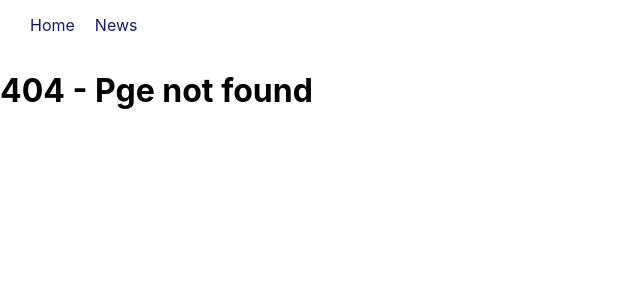
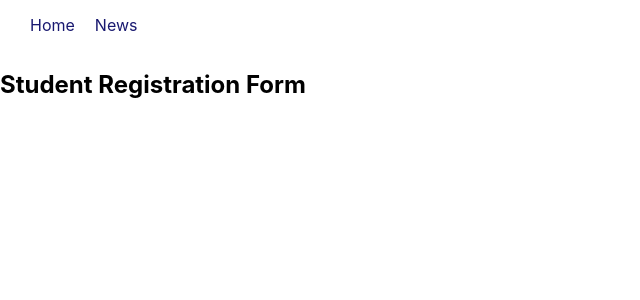
Before and after one commit to MaryOleksiuk/project-react, a React (Create React App) app: page /student/registration in a window 1280 px wide. Before the commit this address led to /page-not-found. Shown: the top 300 px of the page, without its empty margins (0-640 px from the left). Built offline with nearby package versions, Linux system fonts and the light colour scheme.

Commit message:
Lesson-5-task-1: Add base for form

```diff
--- a/package.json
+++ b/package.json
@@ -6,6 +6,7 @@
     "@fortawesome/fontawesome-svg-core": "^1.2.25",
     "@fortawesome/free-solid-svg-icons": "^5.11.2",
     "@fortawesome/react-fontawesome": "^0.1.6",
+    "formik": "^2.0.3",
     "moment": "^2.24.0",
     "node-sass": "^4.12.0",
     "react": "^16.10.2",
--- /dev/null
+++ b/src/Components/StudentRegistration/index.js
@@ -0,0 +1,38 @@
+import React from 'react';
+import { Formik, Form } from 'formik';
+
+export const StudentRegistration = () => {
+
+  const initialValues = {
+    firstName: '',
+    surname: '',
+    age: '',
+    email: '',
+    sex: '',
+    specialty: ''
+  };
+
+  const submitForm = () => {
+
+  };
+
+  return (
+    <section className='form'>
+      <h1>Student Registration Form</h1>
+
+      <Formik
+        initialValues={initialValues}
+        onSubmit={submitForm}
+      >
+        {() => {
+
+          return(
+            <Form>
+
+            </Form>
+          )
+        }}
+      </Formik>
+    </section>
+  )
+};
--- a/src/navigation/book.js
+++ b/src/navigation/book.js
@@ -3,5 +3,6 @@ export const book = Object.freeze({
   news: '/news',
   newsItem: '/news/:id',
   unknown: '/page-not-found',
-  login: '/login'
+  login: '/login',
+  studentRegistration: '/student/registration'
 });
--- a/src/navigation/index.js
+++ b/src/navigation/index.js
@@ -6,6 +6,7 @@ import { Home } from '../Views/Home';
 import { PageNotFound } from '../Components/Page-not-found';
 import { Login } from '../Components/Login';
 import { PrivateRoute } from './PrivateRoute';
+import {StudentRegistration} from '../Components/StudentRegistration';
 
 export const Routes = () => (
   <>
@@ -36,6 +37,12 @@ export const Routes = () => (
         exact
       />
 
+      <Route
+        component={StudentRegistration}
+        path={book.studentRegistration}
+        exact
+      />
+
       <PrivateRoute
         path={book.newsItem}
       >
```
Also changed, not shown: 1 other file (tests, documents, lock files or other folders).
